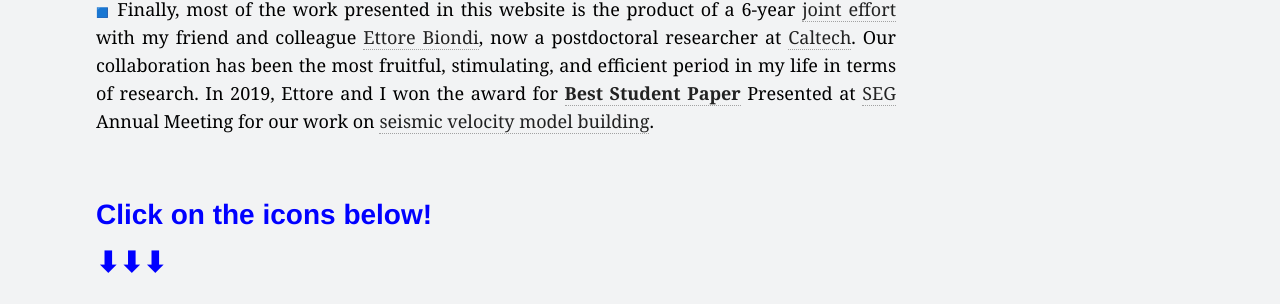
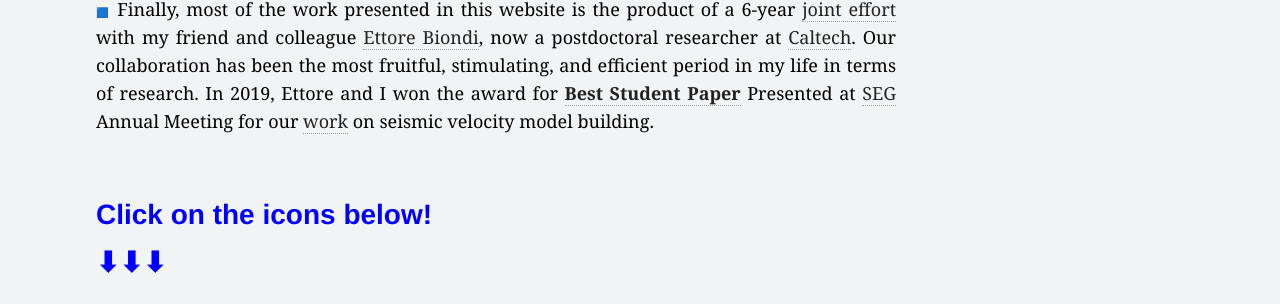
Before and after one commit to gbarnier/gbarnier.github.io, a Jekyll site: the page built from _pages/geophysics.md, in a window 1280 px wide. Shown: the part 637-941 px from the top of the page. Built offline with Jekyll 4.4.1, drawn with Linux system fonts in a browser that asks for light colours.

Commit message:
Update geophysics.md

```diff
--- a/_pages/geophysics.md
+++ b/_pages/geophysics.md
@@ -108,7 +108,7 @@ permalink: /geophysics/
 
     <span style="font-size: 10px">🟦</span> My <a href="/fwime"><b>thesis</b></a> work revolves around finding novel optimization algorithms to enhance the accuracy and resolution of suchs maps. To do so, it requires building strong skills and knowledge in physics of wave-propagation, mathematical/numerical optimization, and the ability to write and implement fast and efficient code with the use of GPUs. Thanks to SEP's ties with with the oil industry through its affiliate companies, I had the opportunity to interact with experts, receive insightful guidance/feedback, and design a research topic with a strong business impact. <br/><br/>
 
-    <span style="font-size: 10px">🟦</span> Finally, most of the work presented in this website is the product of a 6-year <a href="/eg">joint effort</a> with my friend and colleague <a href="https://www.linkedin.com/in/ettore-biondi/">Ettore Biondi</a>, now a postdoctoral researcher at <a href="http://seismolab.caltech.edu/biondi_e.html" target="_blank">Caltech</a>. Our collaboration has been the most fruitful, stimulating, and efficient period in my life in terms of research. In 2019, Ettore and I won the award for <a href="https://sep.sites.stanford.edu/guillaume-barnier-receives-award-best-student-paper-presented-seg-2019-annual-meeting"><b>Best Student Paper</b></a> Presented at <a href="https://seg.org/About-SEG/Governance/Honors-and-Awards">SEG</a> Annual Meeting for our work on <a href="/papers/seg19.pdf" style="font-weight: normal" target="_blank">seismic velocity model building</a>.
+    <span style="font-size: 10px">🟦</span> Finally, most of the work presented in this website is the product of a 6-year <a href="/eg">joint effort</a> with my friend and colleague <a href="https://www.linkedin.com/in/ettore-biondi/">Ettore Biondi</a>, now a postdoctoral researcher at <a href="http://seismolab.caltech.edu/biondi_e.html" target="_blank">Caltech</a>. Our collaboration has been the most fruitful, stimulating, and efficient period in my life in terms of research. In 2019, Ettore and I won the award for <a href="https://sep.sites.stanford.edu/guillaume-barnier-receives-award-best-student-paper-presented-seg-2019-annual-meeting"><b>Best Student Paper</b></a> Presented at <a href="https://seg.org/About-SEG/Governance/Honors-and-Awards">SEG</a> Annual Meeting for our <a href="/papers/seg19.pdf" style="font-weight: normal" target="_blank">work</a> on seismic velocity model building.
 </p>
 
 <h3 style="margin-top: 2.0em;color: blue">Click on the icons below!<br/>
```
